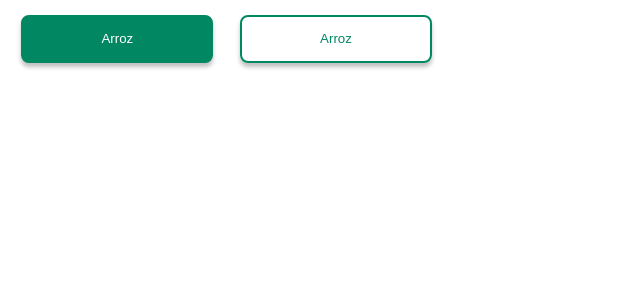
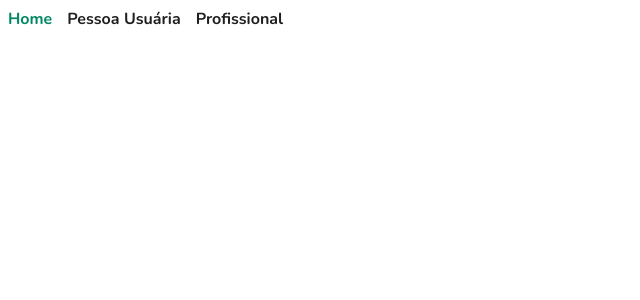
Before and after one commit to Marcos-Samuel/front-end-lacrei-sa-de, a Next.js app: page / in a window 1280 px wide. Shown: the top 300 px of the page, without its empty margins (0-640 px from the left). Built offline with nearby package versions, Linux system fonts and the light colour scheme.

Commit message:
<FEAT>: <Finilizando componente NavBar, inciando Header>

```diff
--- a/src/app/page.tsx
+++ b/src/app/page.tsx
@@ -1,10 +1,10 @@
-import Button from "@/components/button/Button";
+import Button from "@/components/Button/Button";
+import Navbar from "@/components/Navbar/NavBar";
 
 export default function Home() {
   return (
     <main>
-      <Button varient="primary" title="Arroz" />
-      <Button varient="secondary" title="Arroz" />
+      <Navbar />
     </main>
   );
 }
--- /dev/null
+++ b/src/components/ActiveLink/ActiveLink.tsx
@@ -0,0 +1,25 @@
+"use client";
+
+import * as S from "./styles";
+
+import { LinkProps } from "next/link";
+import { usePathname } from "next/navigation";
+
+export type ActivLinkProps = {
+  children: React.ReactNode;
+} & LinkProps;
+
+export default function ActivLink({ href, children, ...rest }: ActivLinkProps) {
+  const pathname = usePathname();
+
+  const isCurrentPath =
+    pathname === href ||
+    pathname === rest.as ||
+    pathname?.startsWith(String(rest.as));
+
+  return (
+    <S.StyledLink isCurrentPath={isCurrentPath} {...rest} href={href}>
+      {children}
+    </S.StyledLink>
+  );
+}
--- /dev/null
+++ b/src/components/ActiveLink/styles.ts
@@ -0,0 +1,20 @@
+import theme from "@/theme";
+import Link from "next/link";
+import styled from "styled-components";
+
+interface NavBarProps {
+  isCurrentPath: boolean;
+}
+
+export const StyledLink = styled(Link)<NavBarProps>`
+  color: ${({ isCurrentPath }) => (isCurrentPath ? "#018762" : "#1F1F1F")};
+  text-decoration: none;
+  font-size: 1rem;
+  font-style: normal;
+  font-weight: 700;
+  line-height: normal;
+  font-family: ${theme.FONTS.TEXT};
+  &:hover {
+    color: #018762;
+  }
+`;
--- /dev/null
+++ b/src/components/Navbar/NavBar.tsx
@@ -0,0 +1,22 @@
+"use client";
+
+import ActivLink from "../ActiveLink/ActiveLink";
+import * as S from "./styles";
+
+export default function Navbar() {
+  return (
+    <S.NavbarContainer>
+      <S.NavList>
+        <S.NavItem>
+          <ActivLink href="/">Home</ActivLink>
+        </S.NavItem>
+        <S.NavItem>
+          <ActivLink href="/about">Pessoa Usuária</ActivLink>
+        </S.NavItem>
+        <S.NavItem>
+          <ActivLink href="/services">Profissional</ActivLink>
+        </S.NavItem>
+      </S.NavList>
+    </S.NavbarContainer>
+  );
+}
--- /dev/null
+++ b/src/components/Navbar/styles.ts
@@ -0,0 +1,37 @@
+import Link from "next/link";
+import styled from "styled-components";
+
+export type NavProps = "active" | "desabled";
+
+interface ButtonProps {
+  varient: NavProps;
+}
+
+export const NavbarContainer = styled.nav`
+  padding: 10;
+`;
+
+export const NavList = styled.ul`
+  list-style-type: none;
+  margin: 0;
+  padding: 0;
+  display: flex;
+`;
+
+export const NavItem = styled.li`
+  margin-right: 15px;
+`;
+
+export const StyledLink = styled(Link)`
+  color: #1f1f1f;
+  text-decoration: none;
+  font-family: Nunito;
+  font-size: 1rem;
+  font-style: normal;
+  font-weight: 700;
+  line-height: normal;
+
+  &:hover {
+    color: #018762;
+  }
+`;
--- a/src/components/button/styles.ts
+++ b/src/components/button/styles.ts
@@ -1,4 +1,5 @@
-import styled, { css } from "styled-components";
+import theme from "@/theme";
+import styled from "styled-components";
 
 export type StyleProps = "primary" | "secondary";
 
@@ -16,6 +17,7 @@ export const Button = styled.button<ButtonProps>`
   border: 2px solid #018762;
   color: ${({ varient }) => (varient === "primary" ? "white" : "#018762")};
   box-shadow: 0px 4px 4px 0px rgba(0, 0, 0, 0.25);
+  font-family: ${theme.FONTS.TEXT};
 
   ${({ varient }) =>
     varient === "primary" &&
@@ -24,7 +26,3 @@ export const Button = styled.button<ButtonProps>`
     color: white;
   `}
 `;
-
-export const Container = styled.div`
-  text-align: center;
-`;
--- a/src/components/navigate/navigate.tsx
+++ /dev/null
@@ -1,3 +0,0 @@
-export default function MainNavigate() {
-  return <div>h1</div>;
-}
--- /dev/null
+++ b/src/theme/index.ts
@@ -0,0 +1,18 @@
+import { Nunito } from "next/font/google";
+
+const nunito = Nunito({ subsets: ["latin"] });
+
+// eslint-disable-next-line import/no-anonymous-default-export
+export default {
+  COLORS: {
+    PRIMARY_BACKGROUND: "#FFF",
+    SECUNDARY_BACKGROUND: "#EEE",
+    PRIMARY: "#018762",
+    SECONDARY: "#1F1F1F",
+    TEXT: "#515151",
+  },
+
+  FONTS: {
+    TEXT: nunito,
+  },
+};
```
Also changed, not shown: src/theme/styled.d.ts (added, +8 -0 lines), src/components/navigate/styles.ts (deleted).
